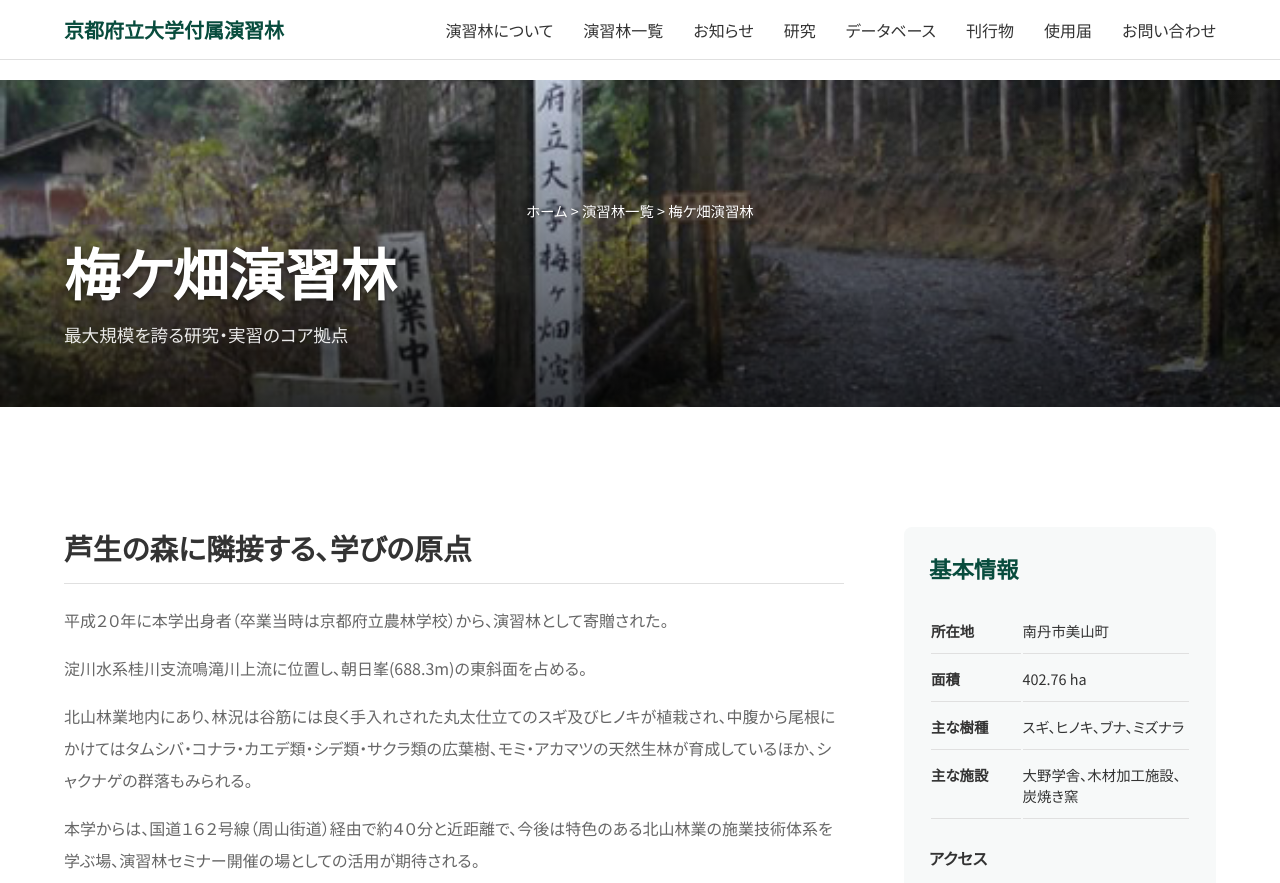
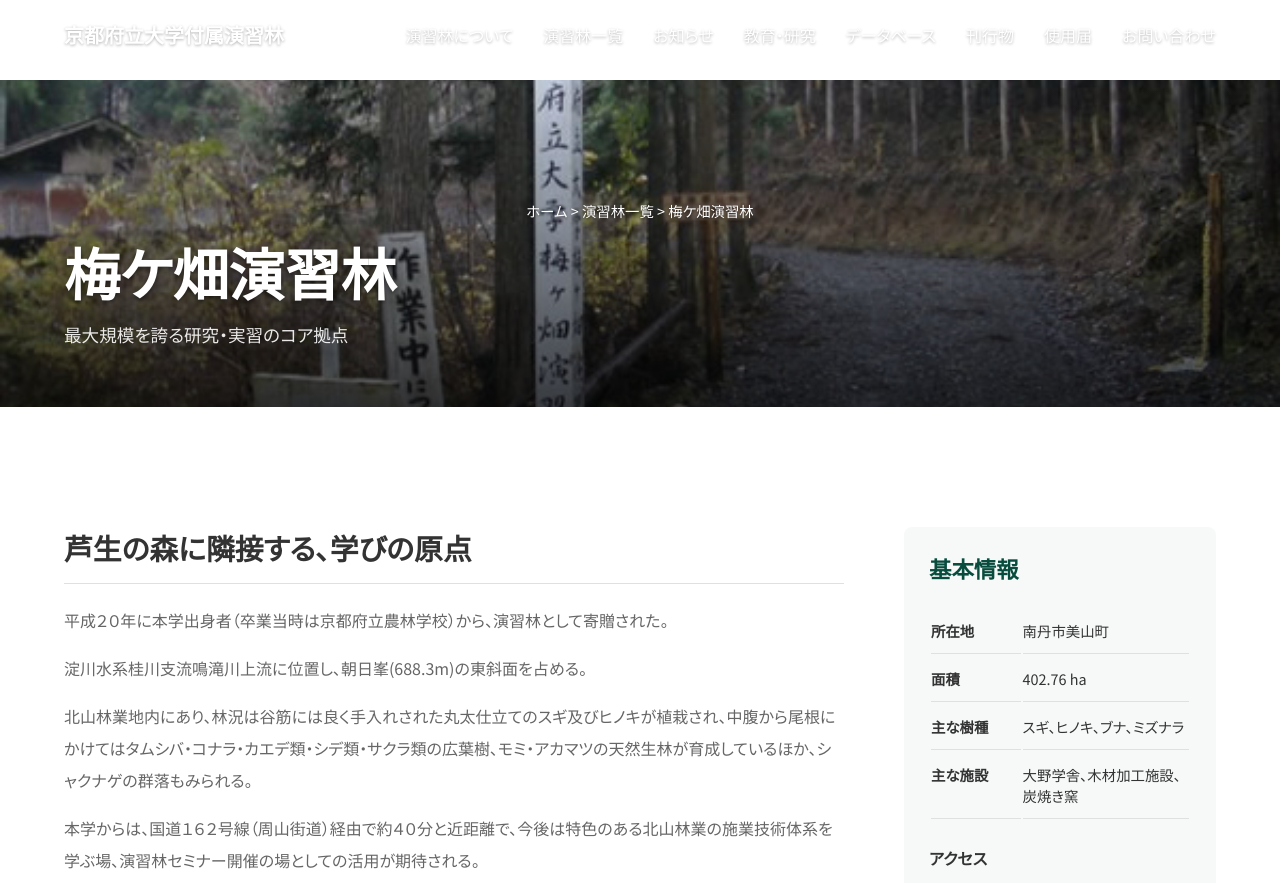
Before and after one commit to lover-of-the-forest/universityforest, a plain HTML site: page umegahata.html in a window 1280 px wide. Shown: the top 883 px of the page. Drawn offline with Linux system fonts and the light colour scheme.

Commit message:
Update umegahata.html

```diff
--- a/umegahata.html
+++ b/umegahata.html
@@ -11,20 +11,19 @@
 </head>
 <body>
 
-    <header class="site-header scrolled">
+     <header class="site-header">
         <div class="container">
             <a href="index.html" class="logo">京都府立大学付属演習林</a>
             <nav class="global-nav">
                 <ul>
-                    <li><a href="index.html#about">演習林について</a></li>
-                    <li><a href="index.html#forests">演習林一覧</a></li>
+                    <li><a href="#about">演習林について</a></li>
+                    <li><a href="#forests">演習林一覧</a></li>
                     <li><a href="news.html">お知らせ</a></li>
-
-                            <li><a href="#">研究</a></li>
-                            <li><a href="#">データベース</a></li>
-                            <li><a href="#">刊行物</a></li>
-                            <li><a href="#">使用届</a></li>
-                            <li><a href="#">お問い合わせ</a></li>
+                            <li><a href="http://uf.kpu.ac.jp/kpu_uf/kyouiku/kyouiku.html">教育・研究</a></li>
+                            <li><a href="http://uf.kpu.ac.jp/kpu_uf/database/databese.html">データベース</a></li>
+                            <li><a href="http://uf.kpu.ac.jp/kpu_uf/kankoubutu/newsletter01.pdf">刊行物</a></li>
+                            <li><a href="http://uf.kpu.ac.jp/kpu_uf/shiyoutodoke/shiyoutodoke.html">使用届</a></li>
+                            <li><a href="http://uf.kpu.ac.jp/kpu_uf/toiawase/toiawase.html">お問い合わせ</a></li>
                         </ul>
                     </li>
                 </ul>
@@ -38,17 +37,17 @@
     <div class="mobile-nav">
         <nav>
             <ul>
-                <li><a href="index.html#about">演習林について</a></li>
-                <li><a href="index.html#forests">演習林一覧</a></li>
+                <li><a href="#about">演習林について</a></li>
+                <li><a href="#forests">演習林一覧</a></li>
                 <li><a href="news.html">お知らせ</a></li>
             </ul>
             <hr>
             <ul>
-                <li><a href="#">研究</a></li>
-                <li><a href="#">データベース</a></li>
-                <li><a href="#">刊行物</a></li>
-                <li><a href="#">使用届</a></li>
-                <li><a href="#">お問い合わせ</a></li>
+                <li><a href="http://uf.kpu.ac.jp/kpu_uf/kyouiku/kyouiku.html">研究</a></li>
+                <li><a href="http://uf.kpu.ac.jp/kpu_uf/database/databese.html">データベース</a></li>
+                <li><a href="http://uf.kpu.ac.jp/kpu_uf/kankoubutu/kankoubutu.html">刊行物</a></li>
+                <li><a href="http://uf.kpu.ac.jp/kpu_uf/shiyoutodoke/shiyoutodoke.html">使用届</a></li>
+                <li><a href="http://uf.kpu.ac.jp/kpu_uf/toiawase/toiawase.html">お問い合わせ</a></li>
             </ul>
         </nav>
     </div>
```
